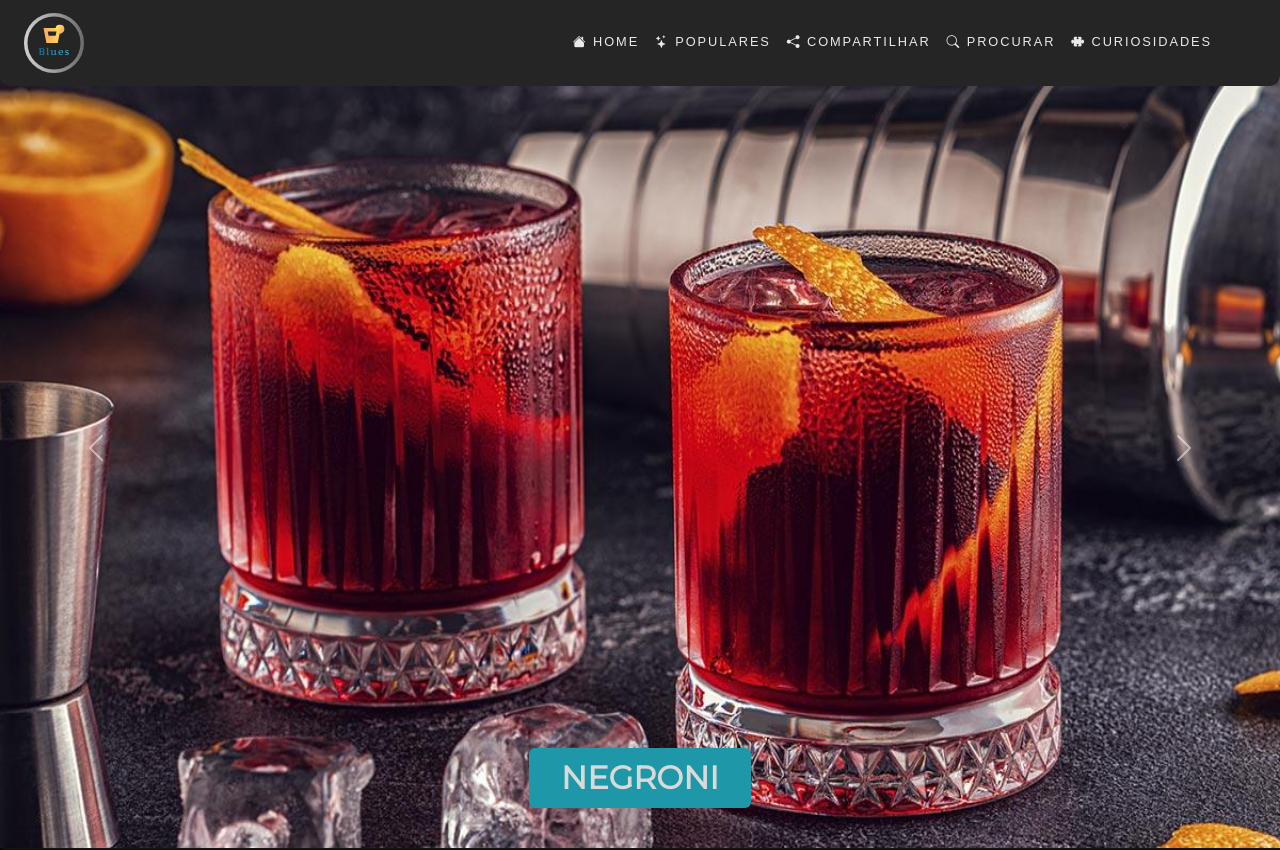
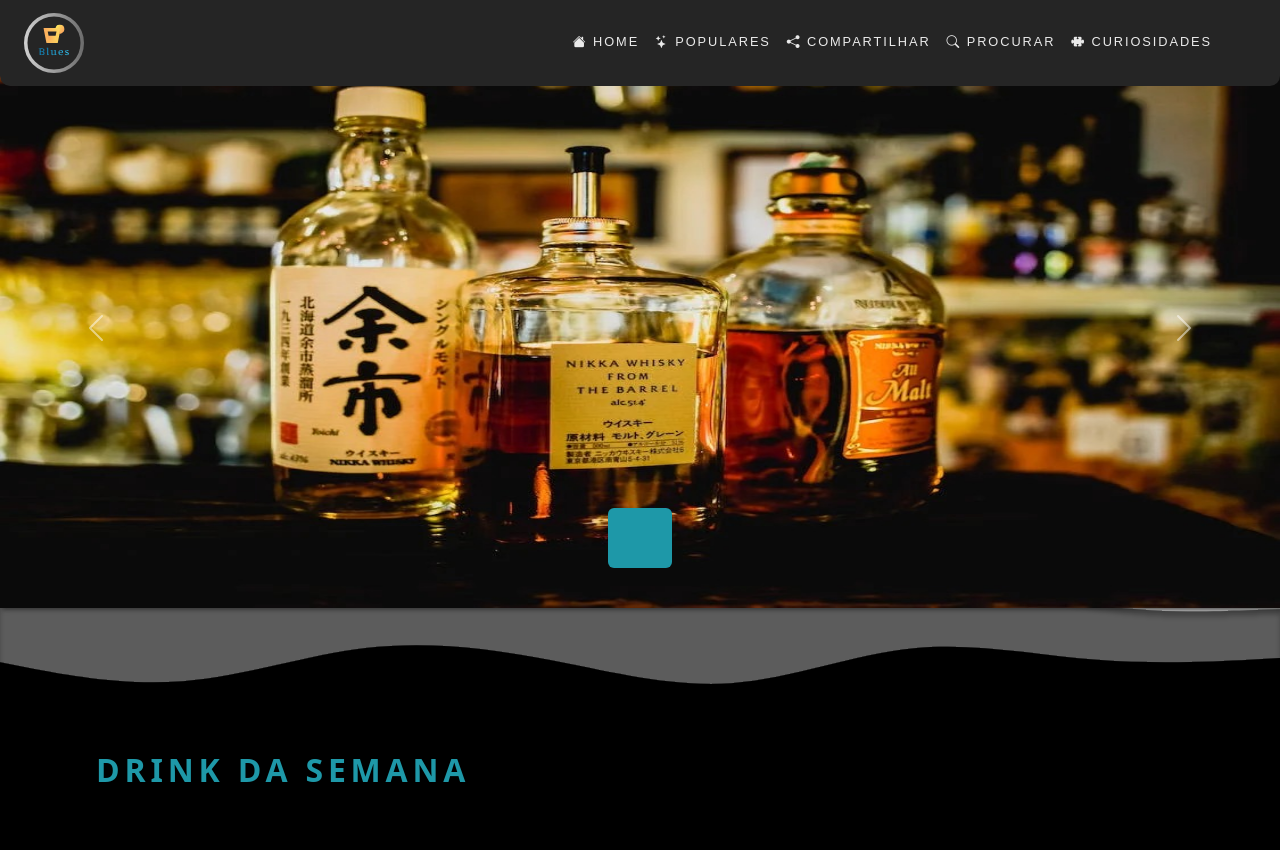
Before and after one commit to CarlosPegoraro/Blues, a React (Vite) app in the folder site/: page / in a window 1280 px wide. Shown: the top 850 px of the page. Built offline with nearby package versions, Linux system fonts and the light colour scheme; a web font is replaced by a local one.

Commit message:
:guitar: updates in carousel

```diff
--- a/site/src/Router.tsx
+++ b/site/src/Router.tsx
@@ -5,6 +5,7 @@
 import { Notices } from "./pages/Notices";
 import { Search } from "./pages/Search";
 import { Whiskeys } from "./pages/whiskeys/WhiskeysHome";
+import { NegroniPage } from "./pages/drinks/Negroni";
 
 export function Router() {
     return (
@@ -14,7 +15,10 @@
             <Route path="/notices" element={<Notices />} />
             <Route path="/search" element={<Search />} />
             <Route path="/create" element={<CreatePage />} />
+            /*Drinks*/
             <Route path="/drinks/aperol" element={<AperolPage />} />
+            <Route path="/drinks/negroni" element={<NegroniPage />} />
+
         </Routes>
     )
 }
--- a/site/src/components/Carousel.tsx
+++ b/site/src/components/Carousel.tsx
@@ -1,16 +1,13 @@
-import whiskeyImgL from '../assets/drinks/caroseul/whiskey.jpg'
-import negroniImgL from '../assets/drinks/caroseul/negroni.jpg'
-import cosmopolitanImgL from '../assets/drinks/caroseul/cosmopolitan.jpg'
-import mojitoImgL from '../assets/drinks/caroseul/mojito.jpg'
 
-type CaroseulProps = {
+
+type caroseulItensProps = {
     src: string;
     alt: string;
     text: string;
     href: string;
 }
 
-export function CaroseulItem(props: CaroseulProps) {
+export function CaroseulItem(props: caroseulItensProps) {
     return (
         <div className="carousel-item active">
             <img src={props.src} className="caroseulImg" alt={props.alt} />
@@ -23,18 +20,26 @@
     );
 }
 
+type CaroseulProps = {
+    image: string; href: string; alt: string; text: string;
+    image2: string; href2: string; alt2: string; text2: string;
+    image3: string; href3: string; alt3: string; text3: string;
+    image4: string; href4: string; alt4: string; text4: string;
 
-export function Caroseul() {
+}
+
+
+export function Caroseul(props: CaroseulProps) {
     return (
         <main>
             <section>
                 <div id='carouselBox' className="container-fluid text-center bg-dark md">
                     <div id="myCarousel" className="carousel slide mt-5 mx-auto" data-bs-ride="carousel">
                         <div className="carousel-inner">
-                            <CaroseulItem src={mojitoImgL} href="#" alt="Mojito" text='Mojito' />
-                            <CaroseulItem src={whiskeyImgL} href="/whiskeys" alt="Whiskey" text='Whiskey' />
-                            <CaroseulItem src={cosmopolitanImgL} href="#" alt="Cosmopolitan" text='Cosmopolitan' />
-                            <CaroseulItem src={negroniImgL} href="#" alt="Negroni" text='Negroni' />
+                            <CaroseulItem src={props.image} href={props.href} alt={props.alt} text={props.text} />
+                            <CaroseulItem src={props.image2} href={props.href2} alt={props.alt2} text={props.text2} />
+                            <CaroseulItem src={props.image3} href={props.href3} alt={props.alt3} text={props.text3} />
+                            <CaroseulItem src={props.image4} href={props.href4} alt={props.alt4} text={props.text4} />
                         </div>
                         <button className="carousel-control-prev" type="button" data-bs-target="#myCarousel"
                             data-bs-slide="prev">
--- a/site/src/css/main.css
+++ b/site/src/css/main.css
@@ -60,14 +60,14 @@
   height: 50rem;
 }
 
-@media screen and (max-width: 1000px) {
+@media screen and (max-width: 1400px) {
   #myCarousel {
     width: 100%;
-    height: 30rem;
+    height: 35rem;
   }
   .caroseulImg {
     width: 100%;
-    height: 30rem;
+    height: 35rem;
   }
 }
 .carousel-inner {
--- a/site/src/pages/Home.tsx
+++ b/site/src/pages/Home.tsx
@@ -5,6 +5,13 @@
 import sexBeach from '../assets/drinks/sexBeach.jpg'
 import tequilaSunrise from '../assets/drinks/tequilaSunrise.jpg'
 import whiskeySour from '../assets/drinks/whiskeySour.jpg'
+
+/*Carousel Images*/
+
+import whiskeyImgL from '../assets/drinks/caroseul/whiskey.jpg'
+import negroniImgL from '../assets/drinks/caroseul/negroni.jpg'
+import cosmopolitanImgL from '../assets/drinks/caroseul/cosmopolitan.jpg'
+import mojitoImgL from '../assets/drinks/caroseul/mojito.jpg'
 
 /*Imports*/
 import { Navbar, Footer  } from '../components/Model'
@@ -16,7 +23,11 @@
     return (
         <div>
             <Navbar />
-            <Caroseul />
+            <Caroseul image={negroniImgL} href='/drinks/negroni' alt='negroni' text='Negroni'
+                    image2={cosmopolitanImgL} href2='' alt2='' text2=''
+                    image3={mojitoImgL} href3='' alt3='' text3=''
+                    image4={whiskeyImgL} href4='' alt4="" text4=''
+            />
             <section className="container-fluid m-5 p-5 mb-0">
                 <h1 id='popular' className="title text-second my-5">Drink da semana</h1>
                 <div className="row justify-content-center align-items-center">
@@ -49,7 +60,7 @@
             </section>
             <section className="container-fluid mt-5 p-5 mb-0">
                 <h1 className="title text-second m-5">Curiosidade Do Dia</h1>
-                <div className="row justify-content-center align-items-center bg-dark text-light">
+                <div className="row justify-content-center align-items-center bg-dark text-light rounded-4">
                     <Information title='' text='Você é capaz de conquistar tudo o que deseja se mantiver o foco e a determinação no seu caminho.' />
                 </div>
             </section>
--- a/site/src/pages/drinks/Negroni.tsx
+++ b/site/src/pages/drinks/Negroni.tsx
@@ -1,4 +1,5 @@
-import { Navbar, Caroseul, Footer } from '../components/Model'
+import { Caroseul } from '../../components/Carousel';
+import { Navbar, Footer } from '../../components/Model'
 
 export function NegroniPage() {
     return (
```
